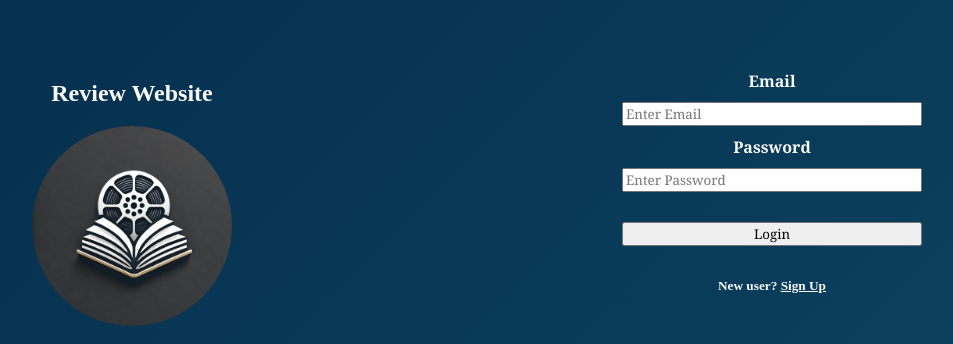
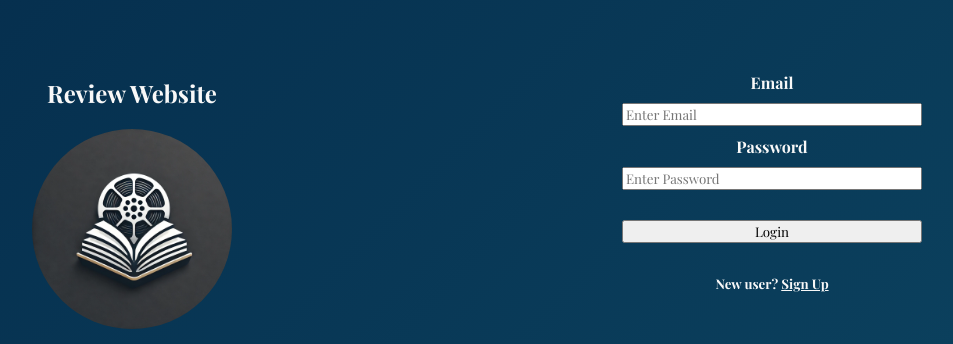
Before and after one commit to ReyMPerez/RP-2024-2025-ISP, a plain HTML site: page login.html in a window 1280 px wide. Shown: the part 207-551 px from the top of the page, without its empty margins (188-1141 px from the left). Drawn offline with nearby package versions, Linux system fonts and the light colour scheme.

Commit message:
Adds consistent font throughout the website
*Added the Playfair Display font throughout the website
*Linked each html page to the appropriate Google Fonts resource

```diff
--- a/layout.css
+++ b/layout.css
@@ -11,6 +11,7 @@ html, body {
 body {
     background: linear-gradient(to right, #a9a9a9, #f0f0f0);
     background-size: 400% 400%;
+    font-family: 'Playfair Display', serif;
 }
 
 ul {
@@ -122,7 +123,7 @@ textarea {
 }
 
 label, input, select, textarea, button {
-  font-family: georgia;
+  font-family: 'Playfair Display', serif;
 }
 
 .center-explore {
--- a/login.css
+++ b/login.css
@@ -12,6 +12,7 @@ body {
   background: linear-gradient(-45deg, #16647D, #06304F, #021533);
   background-size: 400% 400%;
   animation: gradient 15s ease infinite;
+  font-family: 'Playfair Display', serif;
 }
 
 @keyframes gradient {
@@ -42,6 +43,7 @@ body {
 
 h1, h5, label {
     color: #f8f8f8;
+    font-family: 'Playfair Display', serif;
 }
 
 .split-section {
@@ -65,7 +67,7 @@ h1, h5, label {
 }
 
 label, input, button {
-    font-family: georgia;
+    font-family: 'Playfair Display', serif;
 }
 
 .logo-image, img {
--- a/login.html
+++ b/login.html
@@ -4,6 +4,7 @@
 <title>Review Website - Login</title>
 <meta name="viewport" content="width=device-width,initial-scale=1">
 <link rel="stylesheet" href="/login.css">
+<link rel="stylesheet" href="https://fonts.googleapis.com/css2?family=Playfair+Display:wght@400;700&display=swap">
 <script src=""></script>
 
 <body>
--- a/signup.css
+++ b/signup.css
@@ -12,6 +12,7 @@ body {
     background: linear-gradient(45deg, #5BCEFA, #F5A9B8);
     background-size: 400% 400%;
     animation: gradient 15s ease infinite;
+    font-family: 'Playfair Display', serif;
 }
 
 @keyframes gradient {
@@ -42,6 +43,7 @@ body {
 
 h1, h5, label {
     color: #333333;
+    font-family: 'Playfair Display', serif;
 }
 
 .split-section {
@@ -57,15 +59,15 @@ h1, h5, label {
 }
 
 .content { /* Stacks child elements vertically */
-    display: flex;
-    flex-direction: column;
-    justify-content: center;
-    align-items: center;
-    text-align: center;
+  display: flex;
+  flex-direction: column;
+  justify-content: center;
+  align-items: center;
+  text-align: center;
 }
 
 label, select, option, input, button {
-    font-family: georgia;
+  font-family: 'Playfair Display', serif;
 }
 
 .logo-image, img {
```
Also changed, not shown: explore.html (+1 -0 lines), index.html (+1 -0 lines), profile.html (+1 -0 lines), reviews.html (+1 -0 lines), signup.html (+1 -0 lines).
